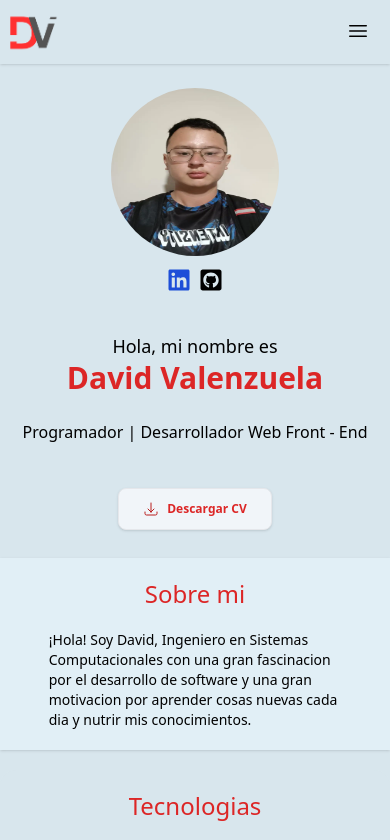
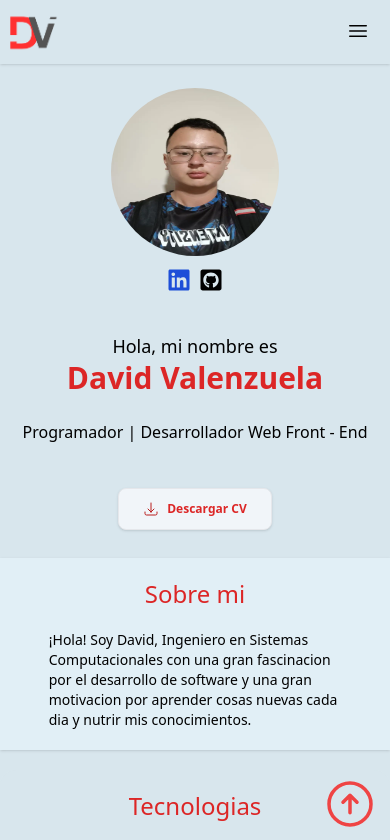
Before and after one commit to davidvchang/Portafolio-Web, a React (Vite) app: page / in a window 390 px wide. Shown: the top 840 px of the page. Built offline with nearby package versions, Linux system fonts and the light colour scheme.

Commit message:
Se hizo agrego el boton el cual te lleva al inicio de la pagina

```diff
--- a/src/components/Navegacion.jsx
+++ b/src/components/Navegacion.jsx
@@ -12,7 +12,7 @@ function Navegacion() {
 
   return (
     <nav>
-      <div className='flex flex-row justify-between w-full shadow md:flex md:flex-row md:min-w-min md:shadow'>
+      <div className='flex flex-row justify-between w-full shadow md:flex md:flex-row md:min-w-min md:shadow' id='Inicio'>
         <div className='flex flex-row items-center md:flex md:gap-0 md:items-center md:ms-16'>
           <img src={DV} alt="DV Logo" className='p-1 min-w-16 w-16 h-16 lg:w-20 lg:h-20'/>
         </div>
@@ -39,6 +39,16 @@ function Navegacion() {
             </div>
           </ul>
         </div>
+        <button className='fixed w-14 h-14 bottom-3 right-3 lg:hidden'>
+          <a href="#Inicio">
+            <svg xmlns="http://www.w3.org/2000/svg" fill="none" viewBox="0 0 24 24" strokeWidth={1.5} stroke="currentColor" className="w-14 text-red-500">
+              <path strokeLinecap="round" strokeLinejoin="round" d="m15 11.25-3-3m0 0-3 3m3-3v7.5M21 12a9 9 0 1 1-18 0 9 9 0 0 1 18 0Z" />
+            </svg>
+          </a>
+
+        </button>
+
+
       </div>
     </nav>
   );
```
Also changed, not shown: 1 other file (tests, documents, lock files or other folders).
